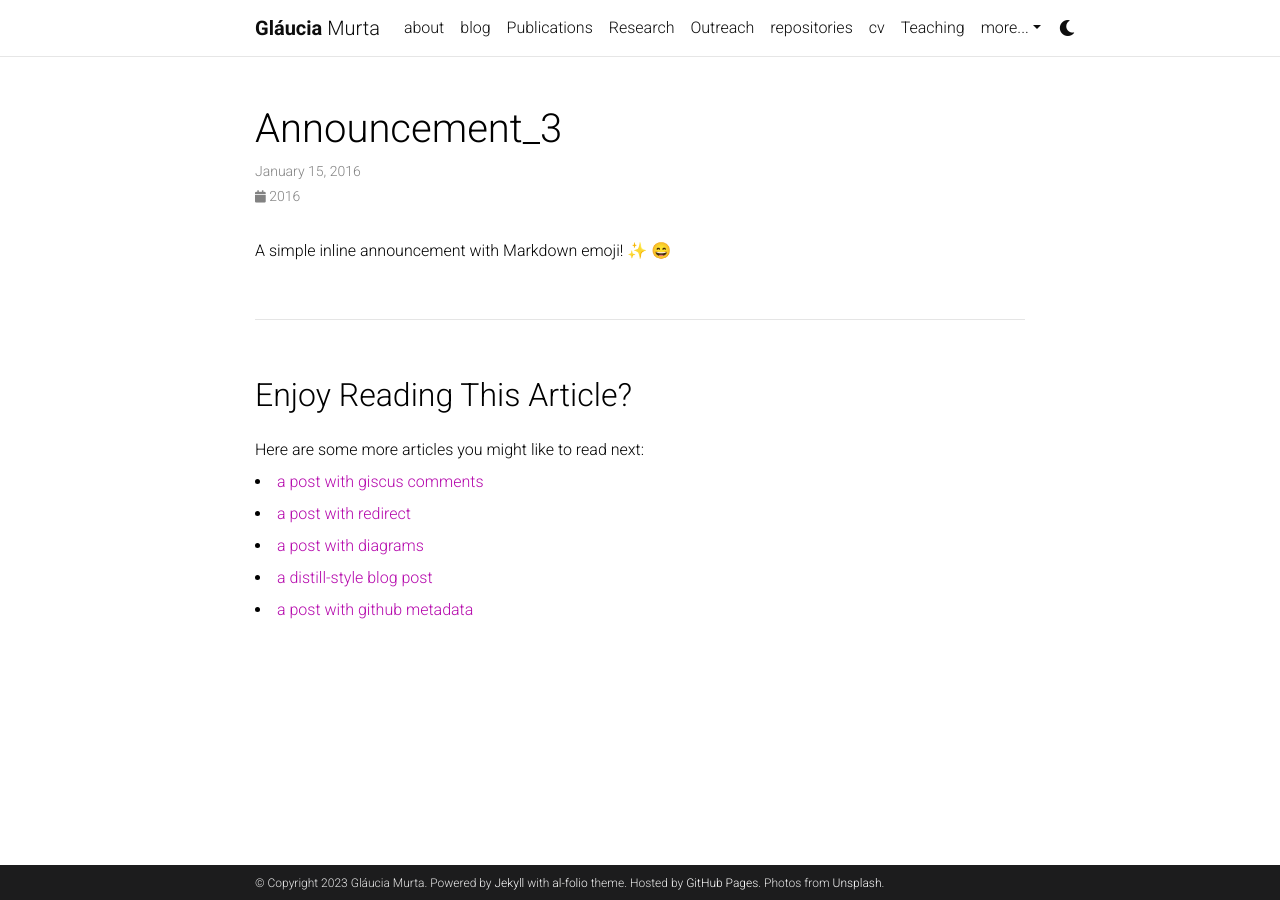
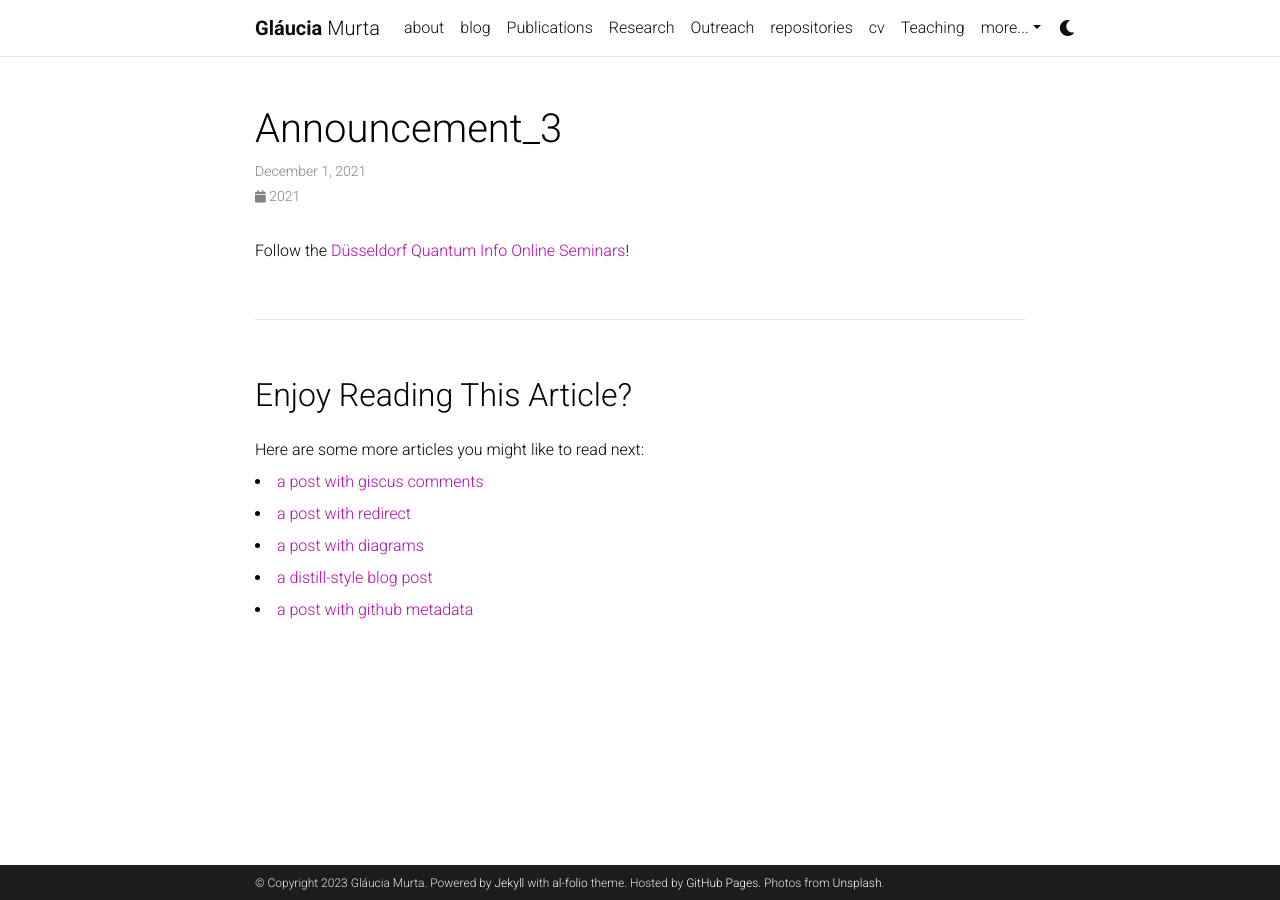
Before and after one commit to glauciamg/glauciamg.github.io, a Jekyll site: the page built from _news/announcement_3.md, in a window 1280 px wide. Built offline with Jekyll 4.4.1, drawn with Linux system fonts in a browser that asks for light colours; emoji names are drawn with the system emoji font; comment, search, counter and statistics services are not loaded; a style sheet for code colours, icons or effects is not loaded.

Commit message:
Update announcement_3.md

```diff
--- a/_news/announcement_3.md
+++ b/_news/announcement_3.md
@@ -1,7 +1,7 @@
 ---
 layout: post
-date: 2016-01-15 07:59:00-0400
+date: 2021-12-01 07:59:00-0400
 inline: true
 ---
 
-A simple inline announcement with Markdown emoji! :sparkles: :smile:
+Follow the <a href="https://www.tp3.hhu.de/duesseldorf-quantum-info-online-seminars.html">Düsseldorf Quantum Info Online Seminars</a>!
```
